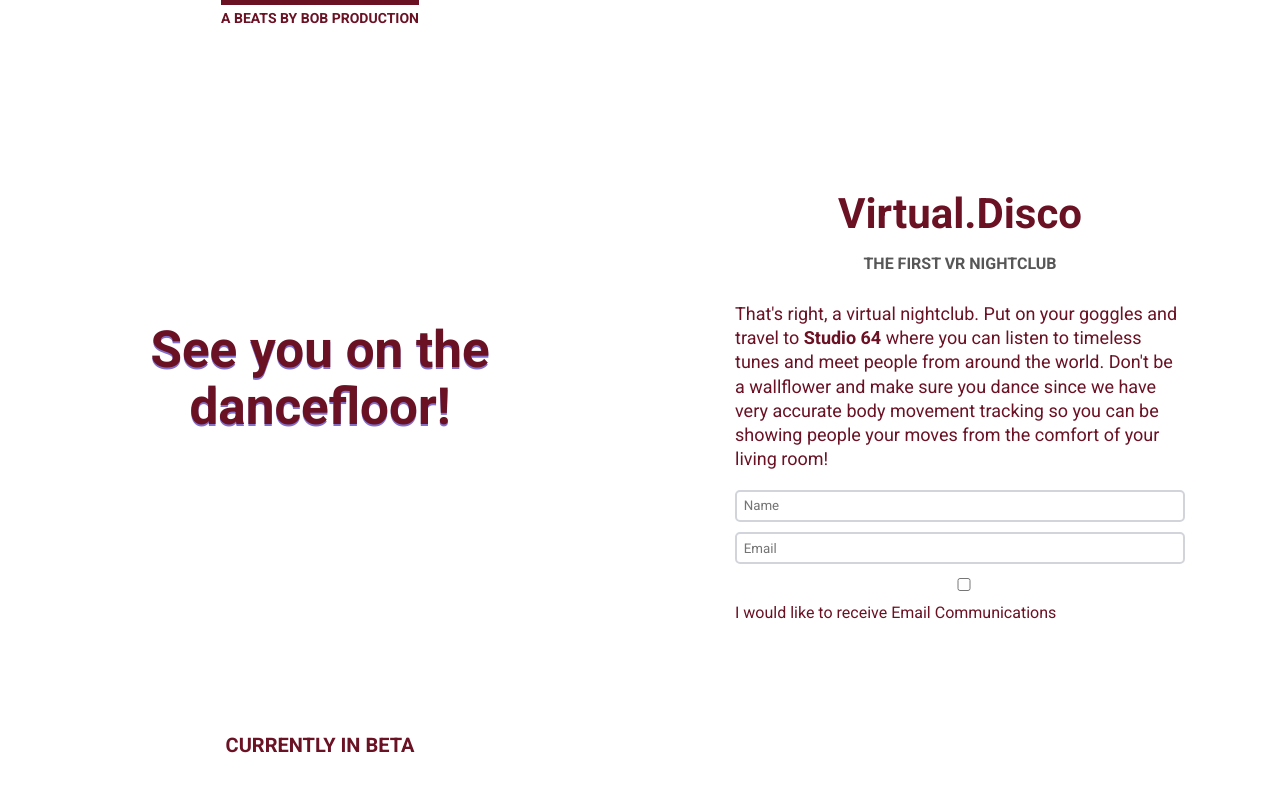
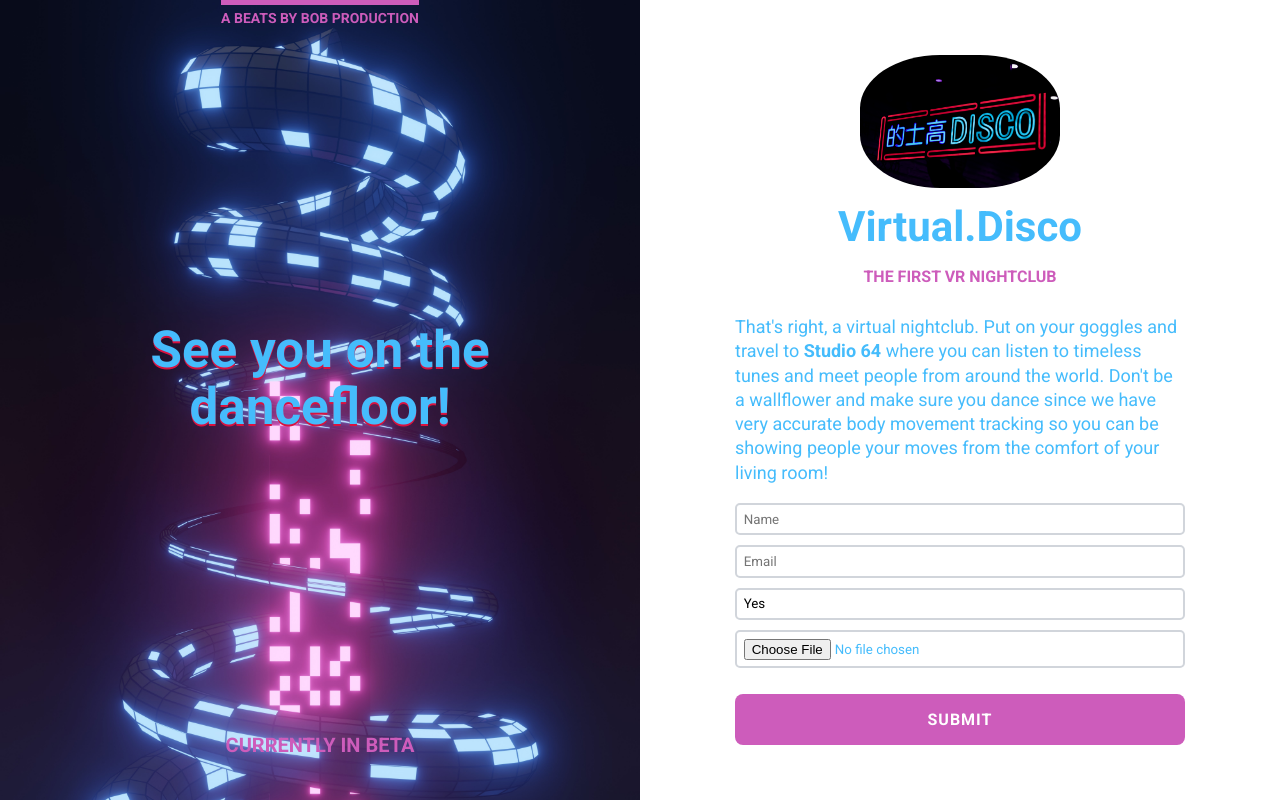
Before and after one commit to bcaya/html_css_productpage, a website built with Vite: page index.html in a window 1280 px wide. Built offline with nearby package versions, Linux system fonts and the light colour scheme.

Commit message:
"add images and finish styling"

```diff
--- a/index.css
+++ b/index.css
@@ -5,14 +5,14 @@
 body {
   margin:0;
   font-family: 'Roboto', sans-serif;
-  color:#6a1124;
+  color:#45bcfc;
 }
 
 /*typography*/
 h1{
   font-size:2.5rem;
   line-height:400;
-  text-shadow: 0 2px #816fca;
+  text-shadow: 0 2px #D9123F;
 }
 
 h2 {
@@ -39,6 +39,7 @@ p {
 .top-text,
 .subheading {
     text-transform: uppercase;
+    color:#CD5CBB;
 }
 
 
@@ -75,6 +76,9 @@ p {
   min-height:250px;
   text-align:center;
   padding-bottom:2.5em;
+  background: #090E21;
+  background-image:url('images/background.jpg');
+  background-size: cover;
 }
 
 .main-content{
@@ -94,8 +98,8 @@ form {
 }
 
 .img-main {
-  width: 120px;
-  border-radius: 50%;
+  width: 200px;
+  border-radius: 40%;
 }
 
 .main-content p,
@@ -119,7 +123,7 @@ input {
 
 input:focus {
     outline: none;
-    border-color: #8a71ec;
+    border-color: #CD5CBB;
     background-color: #e6e8ec;
 }
 
@@ -134,13 +138,13 @@ input:focus {
 
 .btn-primary {
     color: white;
-    background-color: #8a71ec;
+    background-color: #CD5CBB;
     margin-top: 1em;
 }
 
 .btn-primary:hover,
 .btn-primary:focus {
-    background-color: #b7a7f6;
+    background-color: #FED8FD;
 }
 
 /* =================
--- a/index.html
+++ b/index.html
@@ -16,7 +16,7 @@
       <p class="top-text">A Beats by Bob production</p>
       </section>
       <main class="main-content">
-        <img class="img-main" src="" alt="">
+        <img class="img-main" src="/images/sign_pic.jpg" alt="Japanese Neon Sign that says Disco">
         <h2>Virtual.Disco</h2>
         <span class="subheading">The first VR Nightclub</span>
         <p>That's right, a virtual nightclub. Put on your goggles and travel to <strong>Studio 64</strong> where you can listen to timeless tunes and meet people from around the world. Don't be a wallflower and make sure you dance since we have very accurate body movement tracking so you can be showing people your moves from the comfort of your living room!</p>
@@ -24,8 +24,9 @@
         <form>
           <input type="text" required placeholder="Name" aria-label="Name">
           <input type="email" required placeholder="Email" aria-label="Email">
-          <input type="checkbox" id="newsletter" name="newsletter" value="Yes">
-          <label for="checkbox">I would like to receive Email Communications</label>
+          <input type="" id="newsletter" name="newsletter" value="Yes">
+          <input type="file" required accept="image/png, image/jpg" aria-label="Choose file">
+          <button class="btn btn-primary">Submit</button>
         </form>
       </main>
     <script type="module" src="/main.js"></script>
```
Also changed, not shown: images/background.jpg (added), images/sign_pic.jpg (added).
